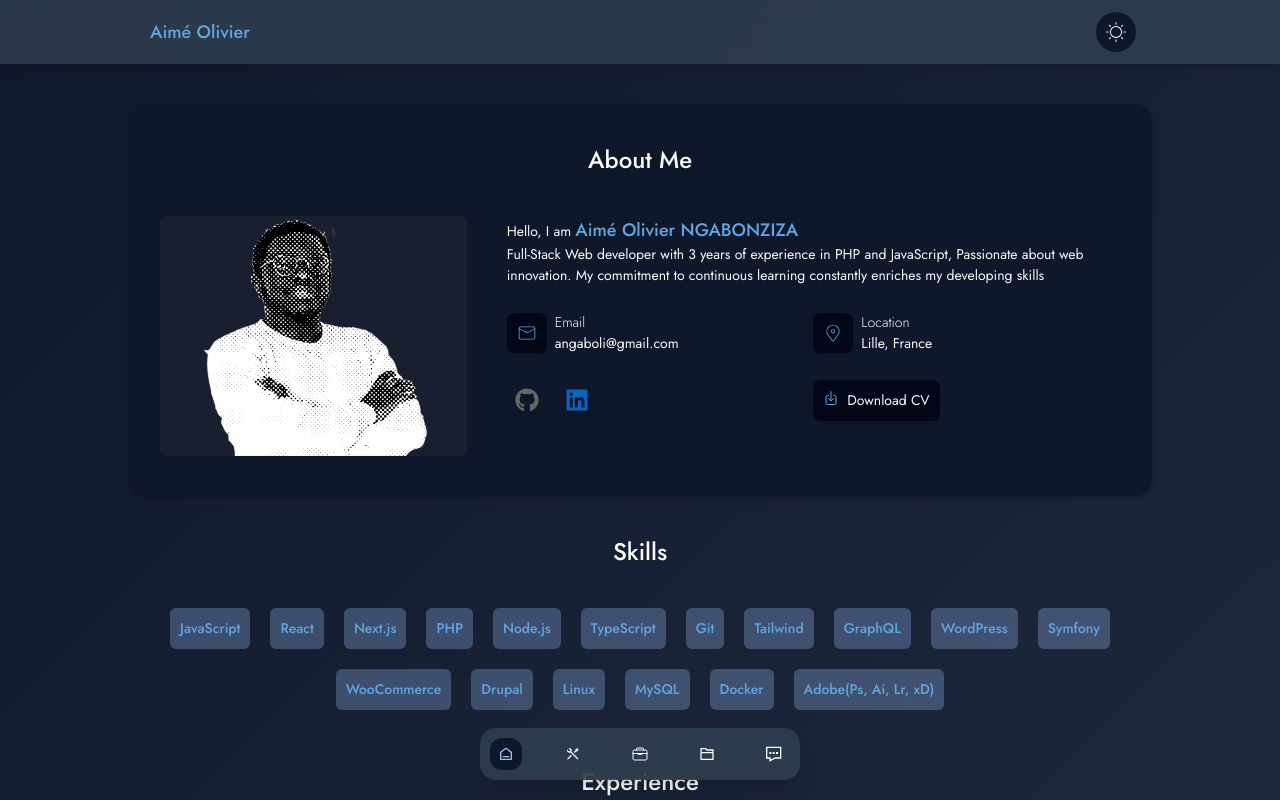
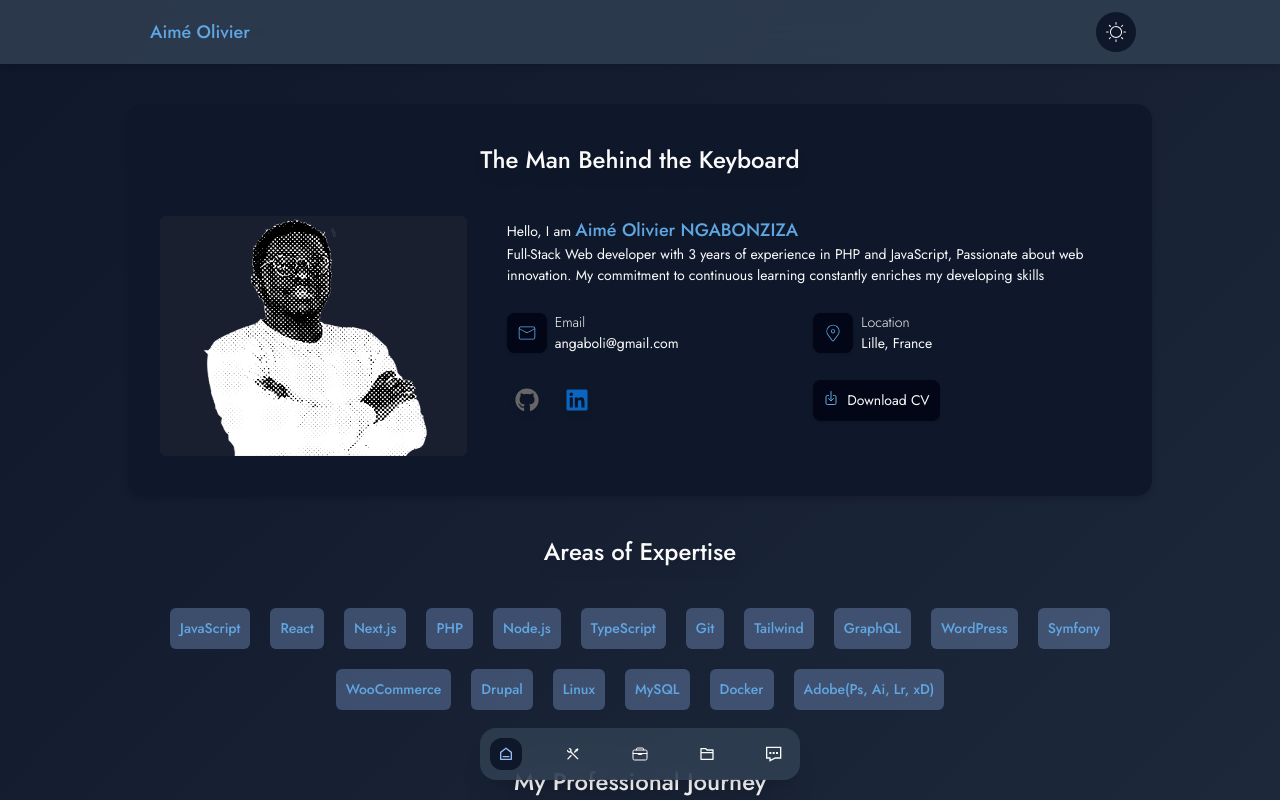
Before and after one commit to angaboli/portfolio, a Next.js app: page / in a window 1280 px wide. Shown: the top 800 px of the page. Built offline with nearby package versions, Linux system fonts and the light colour scheme.

Commit message:
change titles

```diff
--- a/components/PersonalInfo.jsx
+++ b/components/PersonalInfo.jsx
@@ -43,7 +43,7 @@ export default function PersonalInfo() {
         <div className="flex flex-wrap">
           <div className="w-full">
             <div className="mb-10 text-center">
-              <h2 className="title">About Me</h2>
+              <h2 className="title">The Man Behind the Keyboard</h2>
             </div>
           </div>
         </div>
--- a/components/Resume.jsx
+++ b/components/Resume.jsx
@@ -16,7 +16,7 @@ export default function Resume() {
       <div className="flex flex-wrap">
         <div className="w-full">
           <div className="mb-10 text-center">
-            <h2 className="title">Experience</h2>
+            <h2 className="title">My Professional Journey</h2>
           </div>
         </div>
       </div>
--- a/components/Skills.jsx
+++ b/components/Skills.jsx
@@ -14,7 +14,7 @@ export default function Skills() {
         <div className="flex flex-wrap">
           <div className="w-full">
             <div className="mb-10 text-center">
-              <h2 className="title">Skills</h2>
+              <h2 className="title">Areas of Expertise</h2>
             </div>
           </div>
         </div>
```
